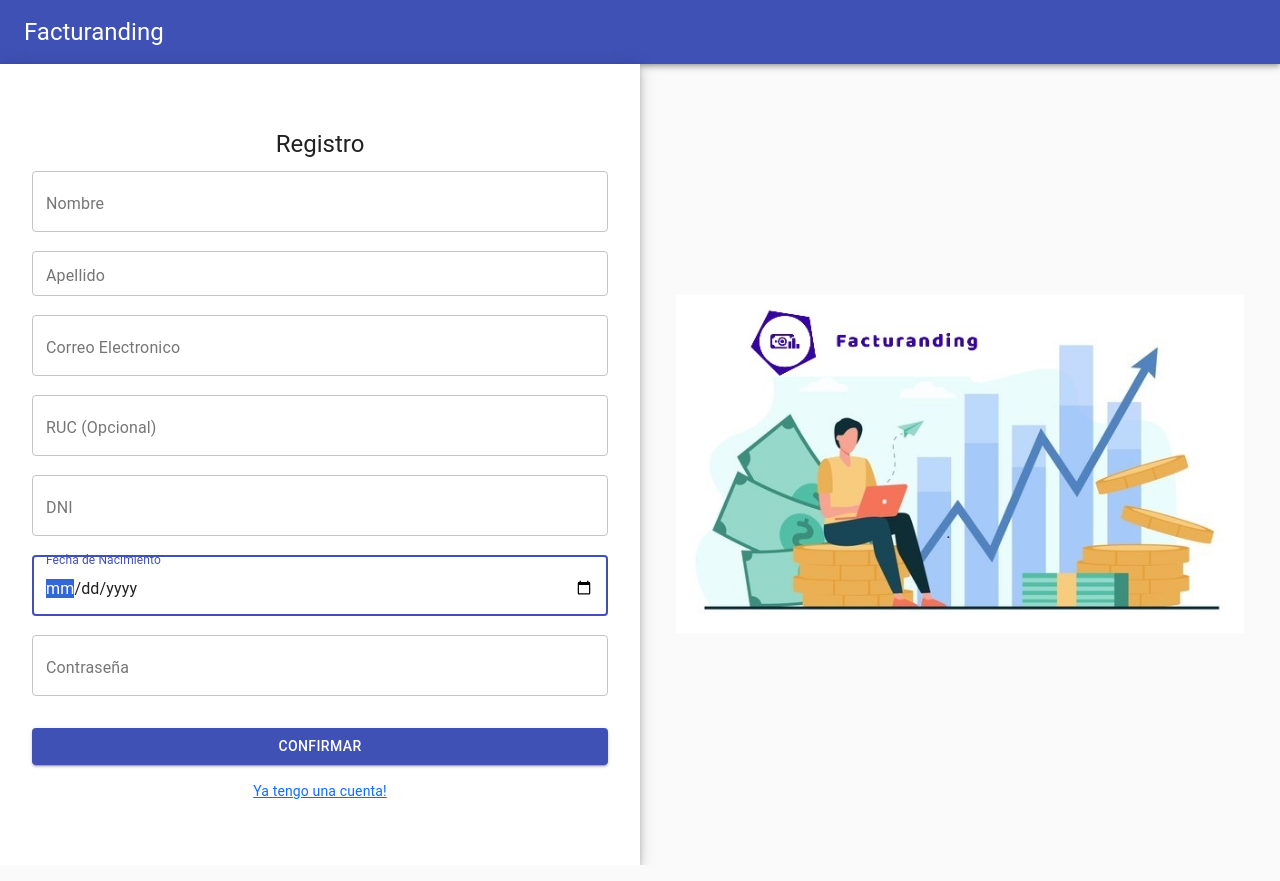
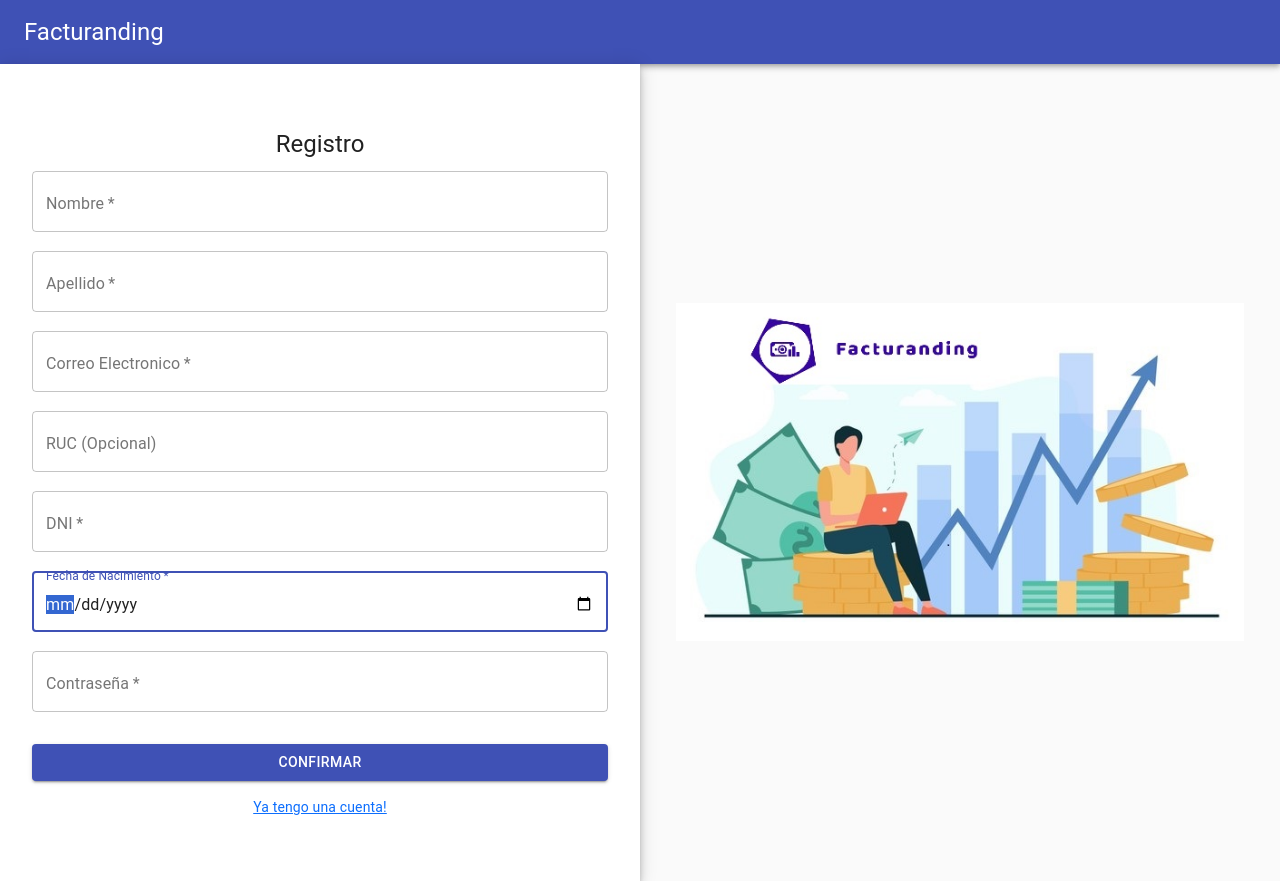
Before and after one commit to biostec/tf_si642_finanzas_e_ingenieria_economica_2021, a React (Create React App) app: page /login in a window 1280 px wide. Both pictures are taken after a click on the link "¿No tiene una cuenta? Registrese ahora!". Built offline with nearby package versions, Linux system fonts and the light colour scheme; no server answers.

Commit message:
registro fixed

```diff
--- a/src/components/ManagerSession/Registro.js
+++ b/src/components/ManagerSession/Registro.js
@@ -1,4 +1,4 @@
-import React from "react";
+import React, { useState } from "react";
 import { withRouter } from "react-router";
 import { auth, firestore } from "../../utils/firebase";
 import Button from "@material-ui/core/Button";
@@ -6,68 +6,32 @@ import { Link } from "react-router-dom";
 import Grid from "@material-ui/core/Grid";
 import Paper from "@material-ui/core/Paper";
 import TextField from "@material-ui/core/TextField";
-import FormHelperText from "@material-ui/core/FormHelperText";
-import * as Yup from "yup";
-import { useFormik } from "formik";
 // import Avatar from "@material-ui/core/Avatar";
 // import LockOutlinedIcon from "@material-ui/icons/LockOutlined";
 import Typography from "@material-ui/core/Typography";
 import useStyles from "./style.js";
 
 const Registro = ({ history, register, setRegister }) => {
-  // const [name, setName] = useState("");
-  // const [email, setEmail] = useState("");
-  // const [password, setPassword] = useState("");
-  // const [lastName, setLastName] = useState("");
-  // const [birthday, setBirthday] = useState("");
-  // const [ruc, setRuc] = useState("");
-  // const [dni, setDni] = useState("");
+  const [email, setEmail] = useState("");
+  const [password, setPassword] = useState("");
+  const [name, setName] = useState("");
+  const [lastName, setLastName] = useState("");
+  const [birthday, setBirthday] = useState("");
+  const [ruc, setRuc] = useState("");
+  const [dni, setDni] = useState("");
 
   const classes = useStyles();
 
-  const formik = useFormik({
-    initialValues: {
-      name: "",
-      email: "",
-      password: "",
-      lastName: "",
-      birthday: "",
-      ruc: "",
-      dni: "",
-    },
-    onSubmit: (values) => {
-      handleSignUp(values);
-    },
-    validationSchema: Yup.object({
-      name: Yup.string().required("Nombre obligatorio"),
-      email: Yup.string()
-        .email("Ingrese un email valido")
-        .required("Email Obligatorio"),
-      lastName: Yup.string().required("Apellido Obligatorio"),
-      password: Yup.string()
-        .min(6, "Mínimo 6 caracteres")
-        .required("Contraseña Obligatoria"),
-      dni: Yup.string("Ingrese los Números de su DNI")
-        .matches(/^[0-9]+$/, "Solo pueden ser numeros")
-        .min(8, "Tienen que ser solo 8 dígitos")
-        .max(8, "Tienen que ser solo 8 dígitos")
-        .required("DNI Obligatorio"),
-      ruc: Yup.string(),
-      birthday: Yup.string().required("Obligatorio"),
-    }),
-  });
-  // const [leyenda, setleyenda] = React.useState("");
-
-  const handleSubmitt = async (values) => {
+  const handleSubmit = () => {
     firestore
       .collection("profiles")
       .add({
         uid: auth.currentUser.uid,
-        nombre: values.name,
-        apellido: values.lastName,
-        ruc: values.ruc,
-        fechaNacimiento: values.birthday,
-        dni: values.dni,
+        nombre: name,
+        apellido: lastName,
+        ruc: ruc,
+        fechaNacimiento: birthday,
+        dni: dni,
       })
       .then((docRef) => {
         history.push("/home");
@@ -77,17 +41,12 @@ const Registro = ({ history, register, setRegister }) => {
         alert(error);
       });
   };
-
-  const handleSignUp = async (event, values) => {
+  const handleSignUp = async (event) => {
     event.preventDefault();
     try {
-      await auth.createUserWithEmailAndPassword(
-        values.email.trim(),
-        values.password
-      );
-      handleSubmitt(values);
+      await auth.createUserWithEmailAndPassword(email.trim(), password);
+      handleSubmit();
     } catch (error) {
-      console.log(values.email);
       alert(error);
     }
   };
@@ -101,69 +60,49 @@ const Registro = ({ history, register, setRegister }) => {
         <Typography component="h1" variant="h5">
           Registro
         </Typography>
-        <form onSubmit={formik.handleSubmit}>
+
         <TextField
           variant="outlined"
           margin="normal"
+          required
           fullWidth
           id="name"
           label="Nombre"
           name="name"
           autoComplete="name"
           autoFocus
-            value={formik.values.name}
-            // {...formik.getFieldProps("name")}
-            onChange={(e) => formik.setFieldValue("name", e.target.value)}
-            error={formik.touched.name && Boolean(formik.errors.name)}
+          value={name}
+          onChange={(e) => setName(e.target.value)}
         />
-
-          {formik.touched.name && formik.errors.name ? (
-            <FormHelperText style={{ color: "red" }} id="name-error">
-              {formik.errors.name}
-            </FormHelperText>
-          ) : null}
 
         <TextField
           variant="outlined"
           margin="normal"
-            // required
+          required
           fullWidth
           id="lastName"
           label="Apellido"
           name="lastName"
           autoComplete="lastName"
           autoFocus
-            size="small"
-            value={formik.values.lastName}
-            onChange={(e) => formik.setFieldValue("lastName", e.target.value)}
-            error={formik.touched.lastName && Boolean(formik.errors.lastName)}
+          value={lastName}
+          onChange={(e) => setLastName(e.target.value)}
         />
 
-          {formik.touched.lastName && Boolean(formik.errors.lastName) ? (
-            <FormHelperText style={{ color: "red" }} id="lastName-error">
-              {formik.errors.lastName}
-            </FormHelperText>
-          ) : null}
         <TextField
           variant="outlined"
           margin="normal"
-            // required
+          required
           fullWidth
           id="email"
           label="Correo Electronico"
           name="email"
           autoComplete="email"
           autoFocus
-            value={formik.values.email}
-            onChange={(e) => formik.setFieldValue("email", e.target.value)}
-            error={formik.touched.email && Boolean(formik.errors.email)}
-            // helperText={formik.touched.email && Boolean(formik.errors.email)}
+          value={email}
+          onChange={(e) => setEmail(e.target.value)}
         />
-          {formik.touched.email && formik.errors.email ? (
-            <FormHelperText style={{ color: "red" }} id="email-error">
-              {formik.errors.email}
-            </FormHelperText>
-          ) : null}
+
         <TextField
           variant="outlined"
           margin="normal"
@@ -173,33 +112,28 @@ const Registro = ({ history, register, setRegister }) => {
           name="ruc"
           autoComplete="ruc"
           autoFocus
-            value={formik.values.ruc}
-            onChange={(e) => formik.setFieldValue("ruc", e.target.value)}
+          value={ruc}
+          onChange={(e) => setRuc(e.target.value)}
         />
 
         <TextField
           variant="outlined"
           margin="normal"
-            // required
+          required
           fullWidth
           id="dni"
           label="DNI"
           name="dni"
           autoComplete="dni"
           autoFocus
-            value={formik.values.dni}
-            onChange={(e) => formik.setFieldValue("dni", e.target.value)}
-            error={formik.touched.dni && Boolean(formik.errors.dni)}
+          value={dni}
+          onChange={(e) => setDni(e.target.value)}
         />
-          {formik.touched.dni && formik.errors.dni ? (
-            <FormHelperText style={{ color: "red" }} id="dni-error">
-              {formik.errors.dni}
-            </FormHelperText>
-          ) : null}
+
         <TextField
           variant="outlined"
           margin="normal"
-            // required
+          required
           fullWidth
           label="Fecha de Nacimiento"
           type="date"
@@ -211,34 +145,24 @@ const Registro = ({ history, register, setRegister }) => {
           InputLabelProps={{
             shrink: true,
           }}
-            value={formik.values.birthday}
-            onChange={(e) => formik.setFieldValue("birthday", e.target.value)}
-            error={formik.touched.birthday && Boolean(formik.errors.birthday)}
+          value={birthday}
+          onChange={(e) => setBirthday(e.target.value)}
         />
-          {formik.touched.birthday && formik.errors.birthday ? (
-            <FormHelperText style={{ color: "red" }} id="birthday-error">
-              {formik.errors.birthday}
-            </FormHelperText>
-          ) : null}
+
         <TextField
           variant="outlined"
           margin="normal"
-            // required
+          required
           fullWidth
           name="password"
           label="Contraseña"
           type="password"
           id="password"
           autoComplete="current-password"
-            value={formik.values.password}
-            onChange={(e) => formik.setFieldValue("password", e.target.value)}
-            error={formik.touched.password && Boolean(formik.errors.password)}
+          value={password}
+          onChange={(e) => setPassword(e.target.value)}
         />
-          {formik.touched.password && formik.errors.password ? (
-            <FormHelperText style={{ color: "red" }} id="password-error">
-              {formik.errors.password}
-            </FormHelperText>
-          ) : null}
+
         <Button
           type="submit"
           fullWidth
@@ -246,11 +170,10 @@ const Registro = ({ history, register, setRegister }) => {
           variant="contained"
           color="primary"
           className={classes.submit}
-            // onClick={handleSignUp}
+          onClick={handleSignUp}
         >
           Confirmar
         </Button>
-        </form>
         <Grid item>
           <Link href="#" variant="body2" onClick={() => setRegister(!register)}>
             {"Ya tengo una cuenta!"}
```
Lines whose indentation alone changed are shown as unchanged.
